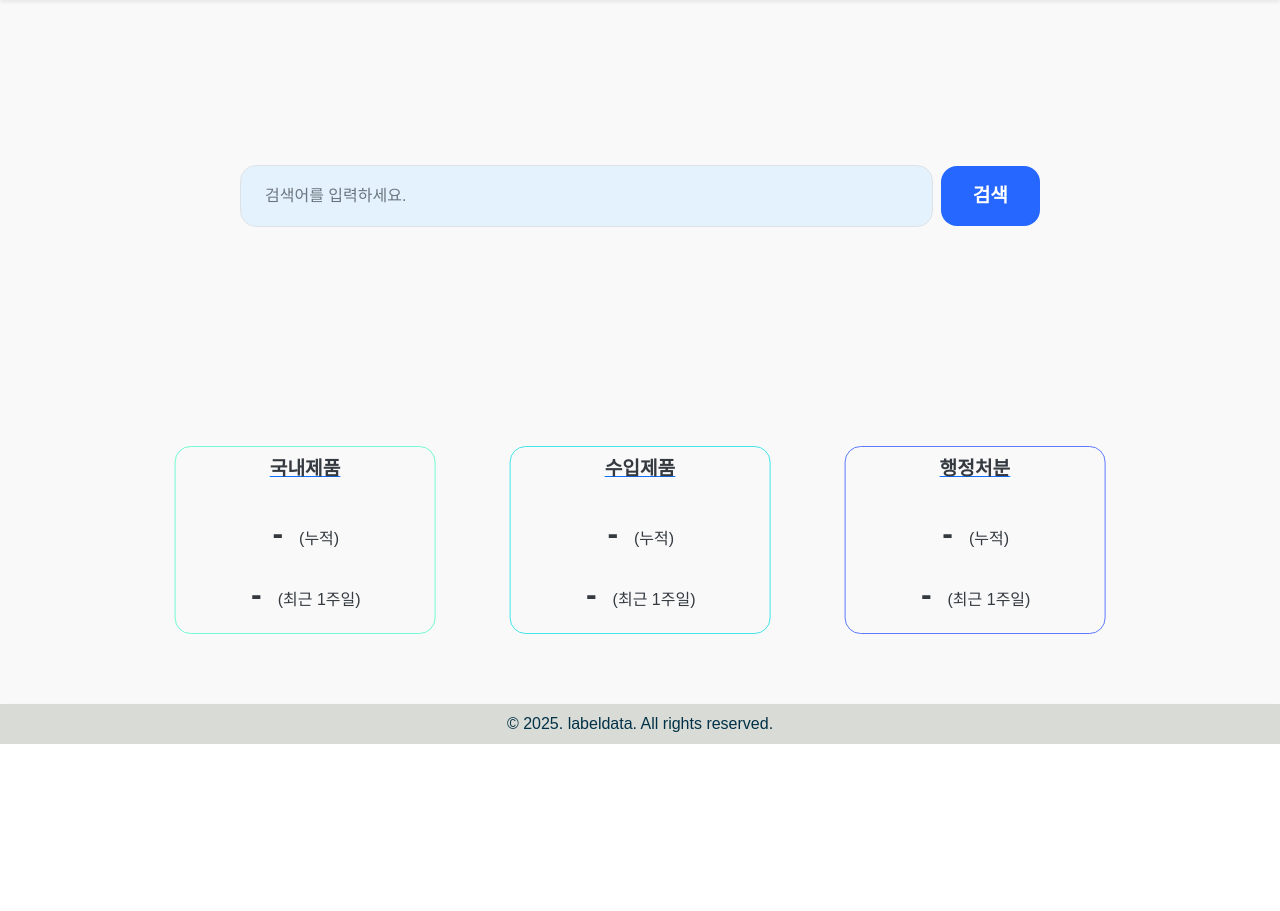
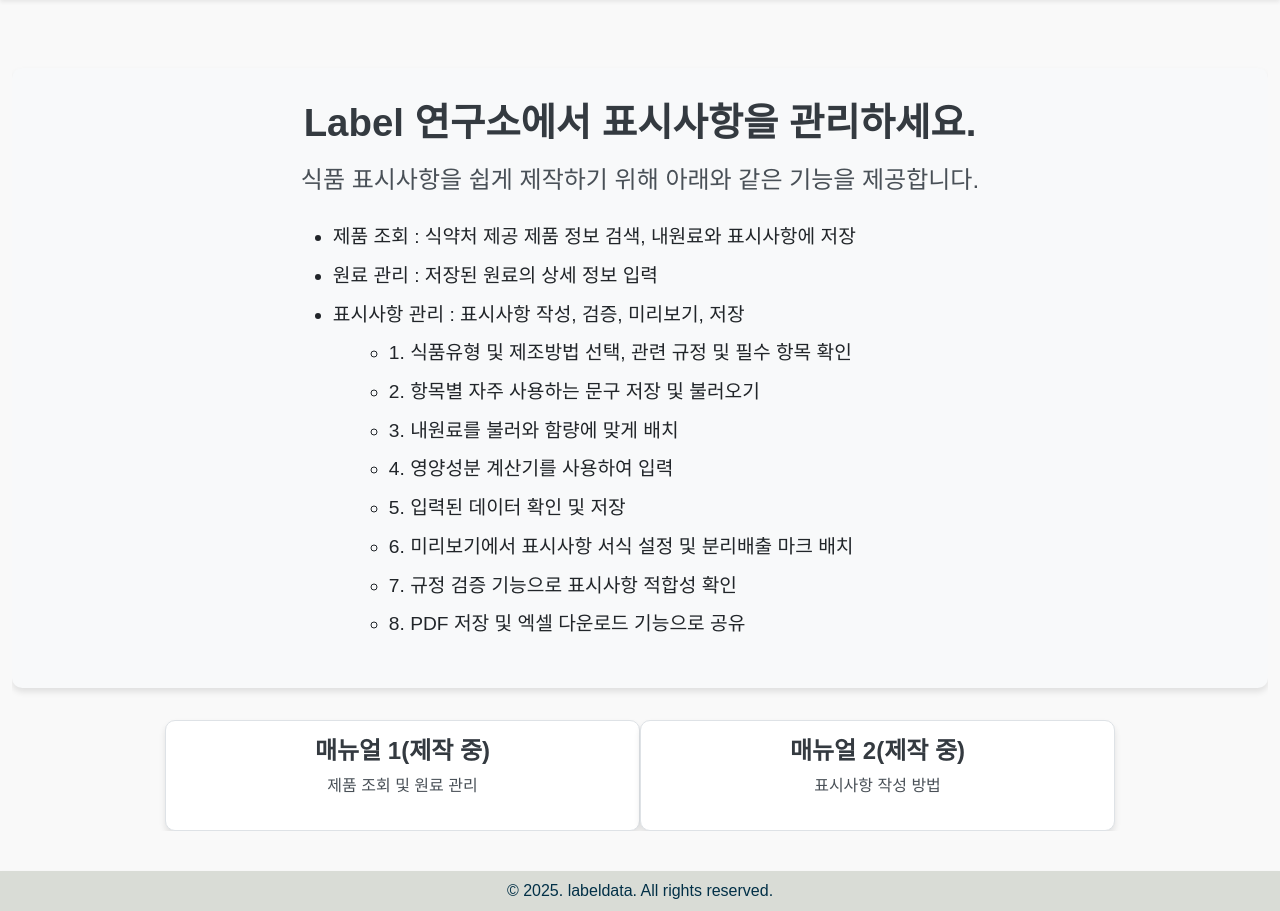
Before and after one commit to labeldata/labeldata, a Django app: page / in a window 1280 px wide. Shown: the part 56-967 px from the top of the page. Before the commit the page ends 800 px from the top, so only its background shows below. Run offline with Django 5.2, Linux system fonts and the light colour scheme; data that the repository does not hold is empty; some libraries are stand-ins or nearby versions.

Commit message:
홈화면 변경 - 검색 기능 삭제 - 제품 건수 보여지는 인포박스 삭제 - 시스템 설명영역 추가 - 매뉴얼 박스 추가

```diff
--- a/v1/templates/main/home.html
+++ b/v1/templates/main/home.html
@@ -5,142 +5,128 @@
 
 {% block content %}
 <div class="full-container">
-  <!-- 통합 검색 영역 -->
-  <div class="central-search">
-    <form method="get">
-      <input type="text" name="q" class="form-control me-2" placeholder="검색어를 입력하세요." value="{{ request.GET.q }}">
-      <button type="submit" class="btn btn-primary search-btn">검색</button>
-    </form>
+    <!-- 시스템 소개 영역 -->
+    <div class="system-intro">
+        <div class="intro-box">
+            <h1 class="intro-title">Label 연구소에서 표시사항을 관리하세요.</h1>
+            <p class="intro-description">식품 표시사항을 쉽게 제작하기 위해 아래와 같은 기능을 제공합니다.</p>
+            <ul class="intro-list">
+                <li>제품 조회 : 식약처 제공 제품 정보 검색, 내원료와 표시사항에 저장</li>
+                <li>원료 관리 : 저장된 원료의 상세 정보 입력</li>
+                <li>표시사항 관리 : 표시사항 작성, 검증, 미리보기, 저장</li>
+                <ul>
+                    <li>1. 식품유형 및 제조방법 선택, 관련 규정 및 필수 항목 확인</li>
+                    <li>2. 항목별 자주 사용하는 문구 저장 및 불러오기</li>
+                    <li>3. 내원료를 불러와 함량에 맞게 배치</li>
+                    <li>4. 영양성분 계산기를 사용하여 입력</li>
+                    <li>5. 입력된 데이터 확인 및 저장</li>
+                    <li>6. 미리보기에서 표시사항 서식 설정 및 분리배출 마크 배치</li>
+                    <li>7. 규정 검증 기능으로 표시사항 적합성 확인</li>
+                    <li>8. PDF 저장 및 엑셀 다운로드 기능으로 공유</li>
+                </ul>
+                </li>
+            </ul>
+        </div>
     </div>
 
-  <!-- 하단 정보 영역 -->
-  <div class="info-section">
+    <!-- 매뉴얼 바로가기 영역 -->
+    <div class="manual-section">
         <div class="container">
-      <div class="row">
-        <!-- 국내제품 조회 -->
-        <div class="col-md-4">
-          <a href="{% url 'label:food_item_list' %}?food_category=domestic">
-            <div class="info-box">
-              <h3 class="info-header">국내제품</h3>
-              <div class="registration-info">
-                <div class="info-line">
-                   <span id="domesticTotal" class="number">-</span>
-                   <span class="label" id="domesticLabel">(누적)</span>
-                </div>
-                <div class="info-line">
-                   <span id="domesticNew" class="number">-</span>
-                   <span class="label" id="domesticLabel">(최근 1주일)</span>
+            <div class="row justify-content-center">
+                <!-- 매뉴얼 1 -->
+                <div class="col-md-5 manual-box">
+                    <div class="manual-content">
+                        <h3 class="manual-header">매뉴얼 1(제작 중)</h3>
+                        <p class="manual-description">제품 조회 및 원료 관리</p>
                     </div>
                 </div>
+                <!-- 매뉴얼 2 -->
+                <div class="col-md-5 manual-box">
+                    <div class="manual-content">
+                        <h3 class="manual-header">매뉴얼 2(제작 중)</h3>
+                        <p class="manual-description">표시사항 작성 방법</p>
                     </div>
-          </a>
-        </div>
-        <!-- 수입제품(표시사항) -->
-        <div class="col-md-4">
-          <a href="{% url 'label:food_item_list' %}?food_category=imported">
-            <div class="info-box">
-              <h3 class="info-header">수입제품</h3>
-              <div class="registration-info">
-                <div class="info-line">
-                   <span id="importedTotal" class="number">-</span>
-                   <span class="label" id="importedLabel">(누적)</span>
-                </div>
-                <div class="info-line">
-                  <span id="importedNew" class="number">-</span>
-                  <span class="label" id="importedLabel">(최근 1주일)</span>
-               </div>
-              </div>
-            </div>
-          </a>
-        </div>
-        <!-- 행정처분 -->
-        <div class="col-md-4">
-          <a href="{% url 'disposition:list' %}">
-            <div class="info-box">
-              {# 이미지 삭제됨 #}
-              <h3 class="info-header">행정처분</h3>
-              <div class="registration-info">
-                <div class="info-line">
-                   <span id="actionTotal" class="number">-</span>
-                   <span class="label">(누적)</span>
-                </div>
-                <div class="info-line">
-                  <span id="actionTotal" class="number">-</span>
-                  <span class="label">(최근 1주일)</span>
-               </div>
-              </div>
-            </div>
-          </a>
                 </div>
             </div>
         </div>
     </div>
 </div>
 
-<!-- 자바스크립트를 통해 실시간(혹은 페이지 로드 시) 건수 업데이트 -->
-<script>
-function formatNumberWithCommas(num) {
-  if (typeof num === "number") num = num.toString();
-  return num.replace(/\B(?=(\d{3})+(?!\d))/g, ",");
+<style>
+.system-intro {
+    height: auto;
+    display: flex;
+    align-items: center;
+    justify-content: center;
+    background-color: #f8f9fa;
+    margin-top: 4rem;
+    padding: 2rem;
+    border-radius: 10px;
+    box-shadow: 0 4px 6px rgba(0, 0, 0, 0.1);
 }
 
-function setNumberAndClass(id, value, labelId) {
-  var el = document.getElementById(id);
-  var labelEl = document.getElementById(labelId);
-  if (!el || !labelEl) return;
-
-  // 원래 텍스트를 초기화
-  if (!labelEl.dataset.originalText) {
-    labelEl.dataset.originalText = labelEl.innerText;
+.intro-box {
+    text-align: center;
+    max-width: 800px;
 }
 
-  el.innerText = formatNumberWithCommas(value);
-  if (parseInt(value.toString().replace(/,/g, '')) >= 1000000) {
-    el.classList.add("number-small");
-    labelEl.innerText = labelEl.innerText.slice(0, 2); // 문자 줄이기
-  } else if (parseInt(value.toString().replace(/,/g, '')) >= 100000) {
-    labelEl.innerText = labelEl.innerText.slice(0, 3); // 문자 줄이기
-  } else {
-    el.classList.remove("number-small");
-    labelEl.innerText = labelEl.dataset.originalText; // 원래 텍스트 복원
-  }
+.intro-title {
+    font-size: clamp(1.5rem, 3vw, 2.5rem);
+    font-weight: bold;
+    color: #343a40;
+    margin-bottom: 1rem;
 }
 
-document.addEventListener("DOMContentLoaded", function(){
-  // 국내제품(국내 FoodItem)
-  fetch("{% url 'label:food_items_count' %}")
-    .then(response => response.json())
-    .then(data => {
-       setNumberAndClass("domesticTotal", data.total, "domesticLabel");
-       setNumberAndClass("domesticNew", data.new, "domesticLabel");
-    })
-    .catch(error => console.error("Error fetching food items count:", error));
+.intro-description {
+    font-size: clamp(1rem, 2vw, 1.5rem);
+    color: #495057;
+    margin-bottom: 1.5rem;
+}
 
-  // 수입제품(ImportedFood)
-  fetch("{% url 'label:imported_food_count' %}")
-    .then(response => response.json())
-    .then(data => {
-       setNumberAndClass("importedTotal", data.total, "importedLabel");
-       setNumberAndClass("importedNew", data.new, "importedLabel");
-    })
-    .catch(error => console.error("Error fetching imported food count:", error));
-});
-</script>
-<style>
-/* 100만건 이상일 때 숫자 크기 줄이기 */
-.number {
-  font-size: clamp(1.2rem, 2.5vw, 2.5rem);
+.intro-list {
+    text-align: left;
+    font-size: clamp(0.9rem, 1.5vw, 1.2rem);
+    color: #212529;
+    line-height: 1.6;
+}
+
+.intro-list ul {
+    margin-left: 1.5rem;
+}
+
+.intro-list li {
+    margin-bottom: 0.5rem;
+}
+
+.manual-section {
+    margin-top: 2rem;
+}
+
+.manual-box {
+    text-align: center;
+    padding: 1rem;
+    border: 1px solid #dee2e6;
+    border-radius: 10px;
+    background-color: #ffffff;
+    box-shadow: 0 4px 6px rgba(0, 0, 0, 0.1);
+    transition: transform 0.2s, box-shadow 0.2s;
+}
+
+.manual-box:hover {
+    transform: translateY(-5px);
+    box-shadow: 0 6px 10px rgba(0, 0, 0, 0.15);
+}
+
+.manual-header {
+    font-size: 1.5rem;
     font-weight: bold;
-  transition: font-size 0.2s;
+    color: #343a40;
+    margin-bottom: 0.5rem;
 }
-.number-small {
-  font-size: clamp(1rem, 2vw, 1.5rem) !important;
-  letter-spacing: -1px;
-}
-.label {
+
+.manual-description {
     font-size: 1rem;
-  font-weight: normal;
+    color: #495057;
 }
 </style>
-
 {% endblock %}
```
Lines whose indentation alone changed are shown as unchanged.
